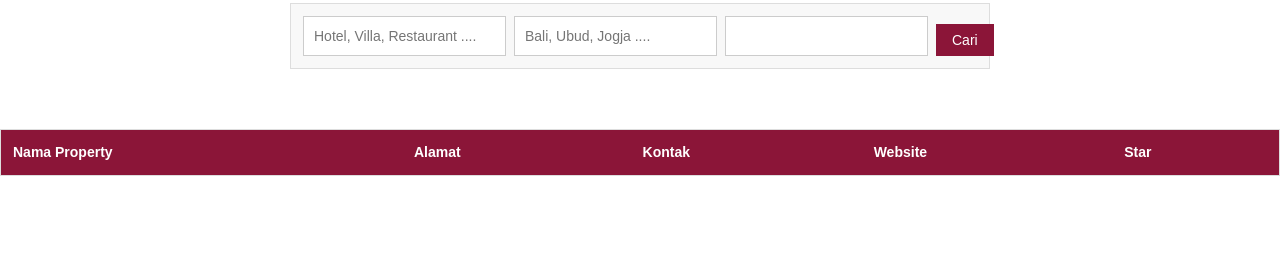
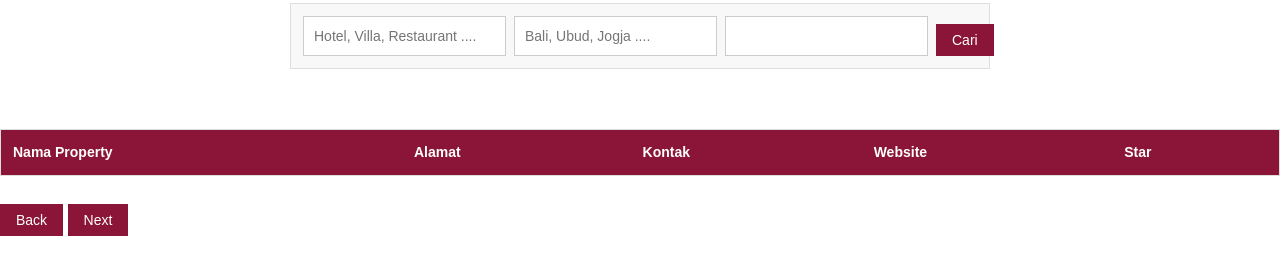
Before and after one commit to DwikaPradnyana/WebAutomasiN8n, a plain HTML site: page index.html in a window 1280 px wide. Shown: the part 161-436 px from the top of the page. Drawn offline with Linux system fonts and the light colour scheme.

Commit message:
Update index.html

```diff
--- a/index.html
+++ b/index.html
@@ -38,6 +38,12 @@
       </thead>
       <tbody id="result-table"></tbody>
     </table>
+
+    <div id="pagination">
+      <button onclick="prevPage()">Back</button>
+      <span id="pageInfo"></span>
+      <button onclick="nextPage()">Next</button>
+    </div>
   </section>
 
   <script src="app.js"></script>
```
